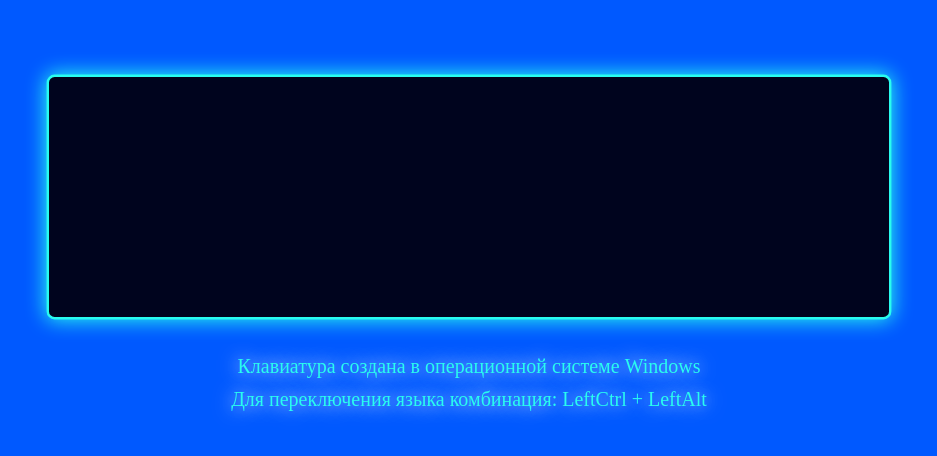
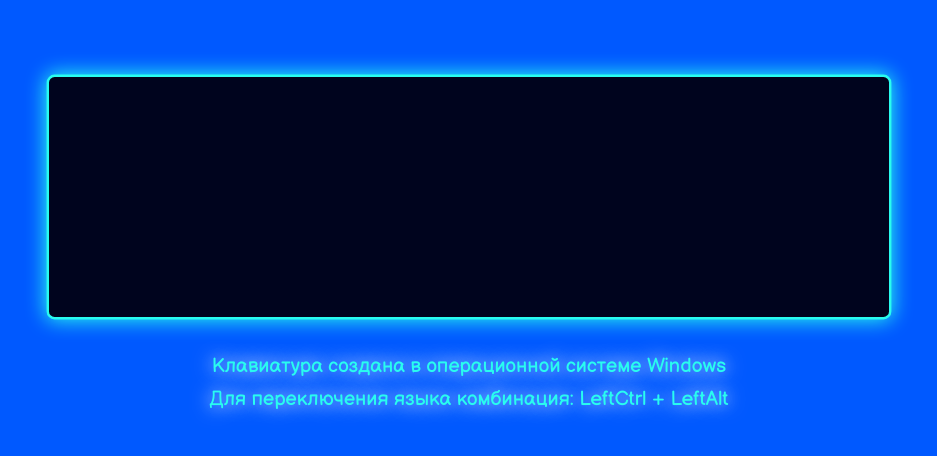
Before and after one commit to Kirich8/virtual-keyboard, a website built with webpack: page src/index.html in a window 1280 px wide. Shown: the part 170-626 px from the top of the page, without its empty margins (171-1108 px from the left). Built offline with nearby package versions, Linux system fonts and the light colour scheme.

Commit message:
feat: add fonts

```diff
--- /dev/null
+++ b/src/style/_fonts.scss
@@ -0,0 +1,8 @@
+@font-face {
+  font-family: 'Balsamiq';
+  src: url('fonts/BalsamiqSans-Regular.woff2') format('woff2');
+  font-weight: 400;
+  font-style: normal;
+  font-stretch: normal;
+  font-variant: normal;
+}
--- a/src/style/_style.scss
+++ b/src/style/_style.scss
@@ -1,6 +1,8 @@
 @import 'vars';
+@import 'fonts';
 
 body {
+  font-family: 'Balsamiq';
   height: 100vh;
   display: flex;
   flex-direction: column;
```
Also changed, not shown: src/fonts/BalsamiqSans-Regular.woff2 (added), src/modules/output/output.scss.
